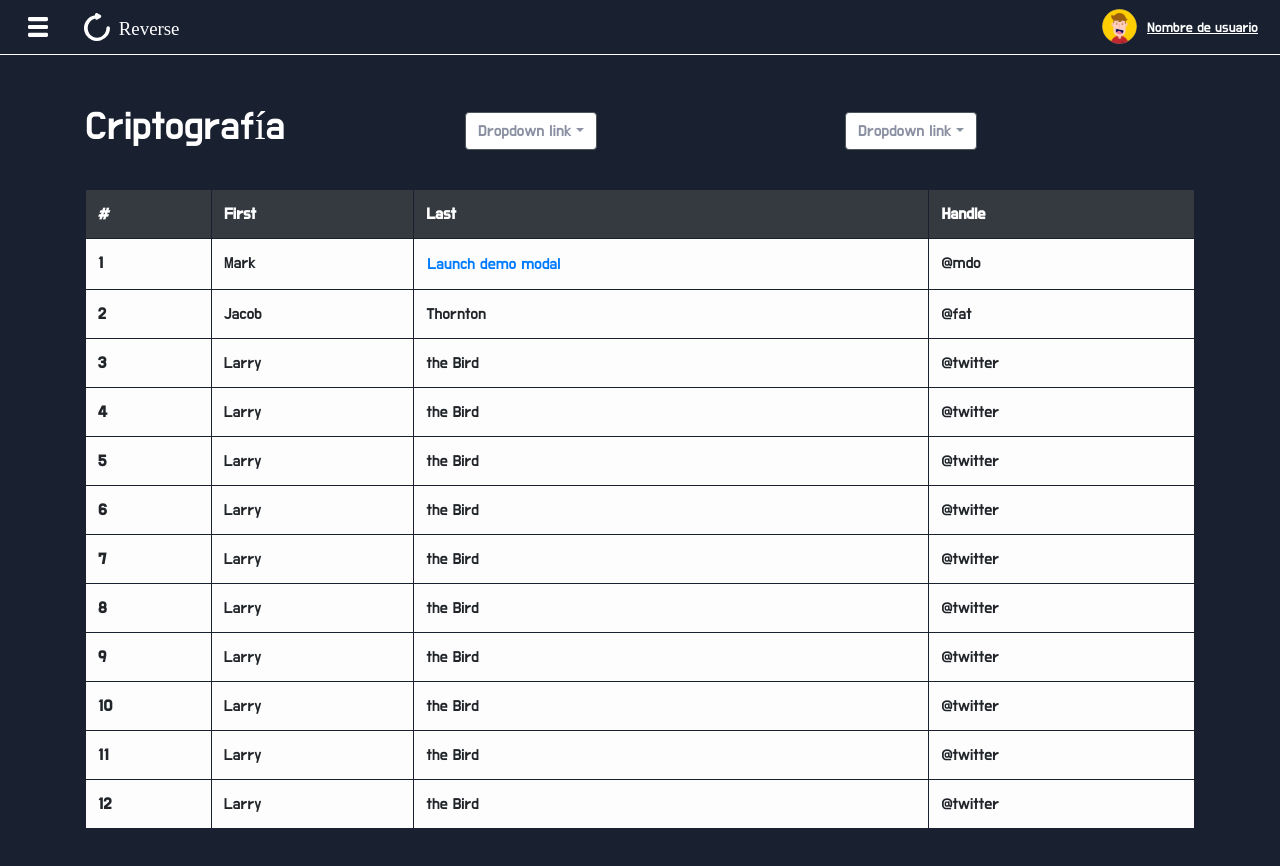
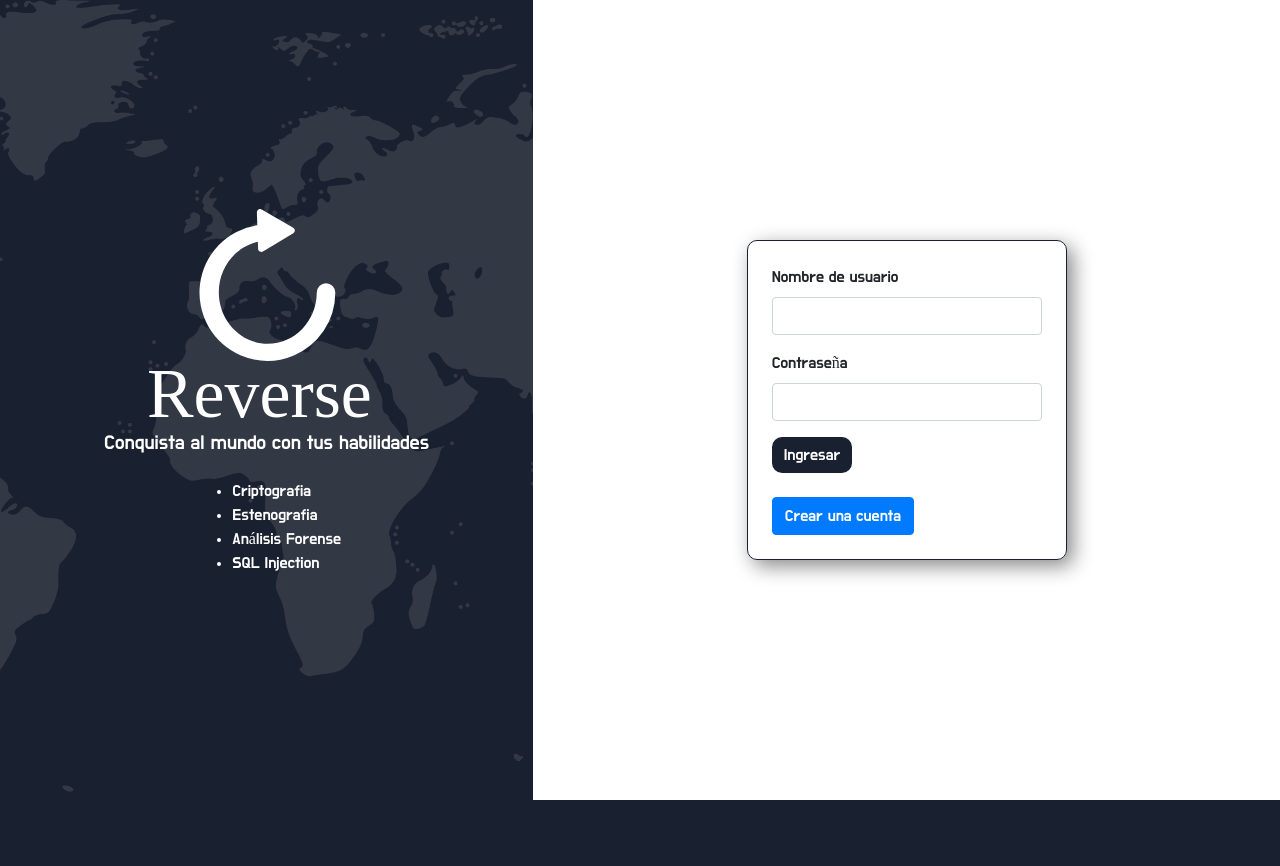
Before and after one commit to driosn/reverse_page, a React (Create React App) app: page / in a window 1280 px wide. Shown: the top 866 px of the page. After the commit the page ends 800 px from the top, so only its background shows below. Built offline with nearby package versions, Linux system fonts and the light colour scheme.

Commit message:
Finished basic navigations

```diff
--- a/src/components/App/App.js
+++ b/src/components/App/App.js
@@ -8,6 +8,7 @@ import CategoryPage from '../../pages/CategoryPage/CategoryPage';
 
 import AuthPage from '../../pages/AuthPage/AuthPage';
 import UChallenge from '../../pages/UploadChallengePage/UChallengePage';
+import LoginForm from '../../pages/AuthPage/components/LoginForm';
 
 
 class App extends React.Component {
@@ -15,11 +16,11 @@ class App extends React.Component {
         return (
             <BrowserRouter>
                     <Switch>
-                        <Route exact path="/auth" component={AuthPage}/>
+                        <Route exact path="/" component={AuthPage}/>
 
                         <Switch>
                             <Layout>
-                                <Route exact path="/" component={ProblemsListPage}/>
+                                <Route exact path="/problems" component={ProblemsListPage}/>
                                 <Route exact path="/home" component={HomePage}/>
                                 <Route exact path="/category" component={CategoryPage}/>
                                 <Route exact path="/createChallenge" component={UChallenge}/>
--- a/src/components/Navbar.js
+++ b/src/components/Navbar.js
@@ -38,13 +38,13 @@ class Navbar extends React.Component {
                           <div className="p-4 navbar-nav-container">
                             <ul className="navbar-nav mr-auto">
                                 <li className="nav-item">
-                                    <NavbarItem itemName="Retos" itemIcon={challengesIcon}/>
+                                    <NavbarItem itemName="Retos" itemIcon={challengesIcon} route="/problems"/>
                                 </li>
                                 <li className="nav-item">
-                                    <NavbarItem itemName="Herramientas" itemIcon={toolsIcon}/>
+                                    <NavbarItem itemName="Herramientas" itemIcon={toolsIcon} route="#"/>
                                 </li>
                                 <li className="nav-item">
-                                    <NavbarItem itemName="Crear Reto" itemIcon={newChallengeIcon}/>
+                                    <NavbarItem itemName="Crear Reto" itemIcon={newChallengeIcon} route="/createChallenge"/>
                                 </li>
                             </ul>
                           </div>
@@ -56,10 +56,10 @@ class Navbar extends React.Component {
                           <div className="p-4 navbar-nav-container">
                             <ul className="navbar-nav ml-auto">
                                 <li className="nav-item">
-                                    <NavbarItem itemName="Perfil" itemIcon={challengesIcon}/>
+                                    <NavbarItem itemName="Perfil" itemIcon={challengesIcon} route="/#"/>
                                 </li>
                                 <li className="nav-item">
-                                    <NavbarItem itemName="Cerrar Sesión" itemIcon={toolsIcon}/>
+                                    <NavbarItem itemName="Cerrar Sesión" itemIcon={toolsIcon} route="/"/>
                                 </li>
                             </ul>
                           </div>
--- a/src/components/NavbarItem.js
+++ b/src/components/NavbarItem.js
@@ -3,12 +3,15 @@ import React from 'react';
 import './styles/NavbarItem.css';
 
 class NavbarItem extends React.Component {
+
     render() {
         return(
-            <div className="container navbar-item ml-auto">
-                <h5>{this.props.itemName}</h5>
-                <img src={this.props.itemIcon} alt=""/>
-            </div>
+            <a href={this.props.route}>
+                <div className="container navbar-item ml-auto">
+                    <h5>{this.props.itemName}</h5>
+                    <img src={this.props.itemIcon} alt=""/>
+                </div>
+            </a>
         );
     }
 }
--- a/src/pages/AuthPage/AuthPage.js
+++ b/src/pages/AuthPage/AuthPage.js
@@ -25,7 +25,7 @@ class AuthPage extends React.Component {
                             </div>
                         </div>
                         <div className="col-sm-12 col-md-7 form-container">
-                            <RegisterForm/>
+                            <LoginForm/>
                         </div>
                     </div>
                 </div>
--- a/src/pages/AuthPage/components/LoginForm.js
+++ b/src/pages/AuthPage/components/LoginForm.js
@@ -4,9 +4,43 @@ import '../styles/CustomForm.css';
 
 class LoginForm extends React.Component {
 
+    constructor(props) {
+        super(props);
+
+        this.state = {
+            isLogin: true,
+
+                name: '',
+                lastname: '',
+                username: '',
+                saga: '',
+                email: '',
+                password: '',
+
+
+        }
+    }
+
+    handleChangeToRegister = () => {
+        this.setState({
+            isLogin: false
+        })
+    }
+
+    handleChangeToLogin = () => {
+        this.setState({
+            isLogin: true
+        })
+    }
+
     render() {
-        return (
-            <div className="custom-form-container p-4">
+
+        var isLogin = this.state.isLogin;
+
+        console.log(isLogin);
+
+        if(isLogin === true) {
+            return( <div className="custom-form-container p-4">
                                 <form>
                                     <div class="form-group">
                                       <label for="userNameInput">Nombre de usuario</label>
@@ -16,10 +50,46 @@ class LoginForm extends React.Component {
                                       <label for="passwordInput">Contraseña</label>
                                       <input type="password" class="form-control" id="passwordInput"/>
                                     </div>
-                    <button type="submit" class="btn btn-primary">Ingresar</button>
+                                    {/* <button type="submit" class="btn btn-primary">Ingresar</button> */}
+                                    <a  class="btn btn-primary" href="/home">Ingresar</a>
                                 </form>
+                                <button type="button" class="btn btn-primary mt-4" onClick={this.handleChangeToRegister}>Crear una cuenta</button>
+                            </div> );
+        } else {
+            return ( <div className="custom-form-container p-4">
+                                <form>
+                                    <div className="fullName-container">
+                                        <div class="form-group">
+                                          <label for="firstNameInput">Nombre</label>
+                                          <input name="name" type="text" class="form-control" id="firstNameInput" aria-describedby="emailHelp" onChange={this.handleChangeForm}/>
                                         </div>
-        );
+                                        <div class="form-group ml-3">
+                                          <label for="lastNameInput">Apellido</label>
+                                          <input name="lastname" type="text" class="form-control" id="lastNameInput" onChange={this.handleChangeForm}/>
+                                        </div>
+                                    </div>
+                                    <div class="form-group">
+                                      <label for="userNameInput">Nombre de usuario</label>
+                                      <input name="username" type="text" class="form-control" id="userNameInput" onChange={this.handleChangeForm}/>
+                                    </div>
+                                    <div class="form-group">
+                                      <label for="sagaCodeInput">Codigo SAGA</label>
+                                      <input name="saga" type="text" class="form-control" id="sagaCodeInput" onChange={this.handleChangeForm}/>
+                                    </div>
+                                    <div class="form-group">
+                                      <label for="emailInput">Correo</label>
+                                      <input name="email" type="email" class="form-control" id="emailInput" onChange={this.handleChangeForm}/>
+                                    </div>
+                                    <div class="form-group">
+                                      <label for="passwordInput">Contraseña</label>
+                                      <input name="password" type="password" class="form-control" id="passwordInput" onChange={this.handleChangeForm}/>
+                                    </div>
+                                    <button type="submit" class="btn btn-primary">Registrar usuario</button>
+                                </form>
+                                <button type="button" class="btn btn-primary mt-4" onClick={this.handleChangeToLogin}>Ya tienes cuenta? Inicia sesion</button>
+                            </div> );
+        }
+
     }
 
 }
```
Lines whose indentation alone changed are shown as unchanged.
